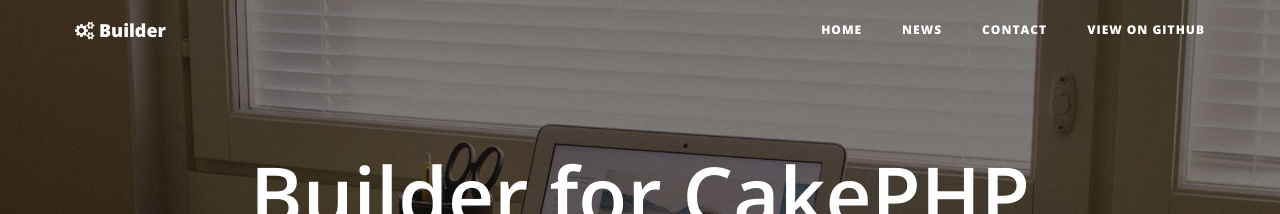
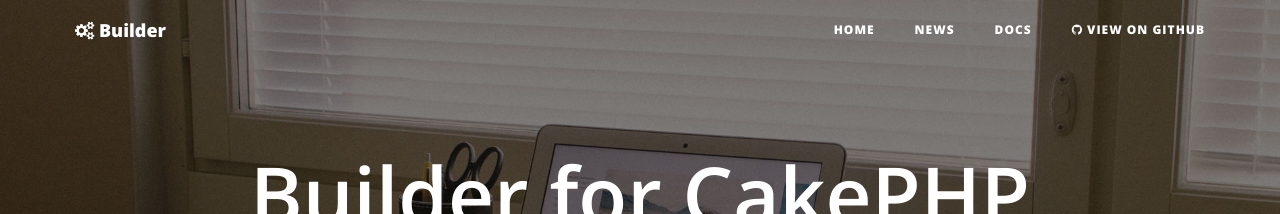
Before and after one commit to aoliverio/builder, a Jekyll site: the page built from index.html, in a window 1280 px wide. Shown: the top 214 px of the page. Built offline with Jekyll 4.4.1, drawn with Linux system fonts in a browser that asks for light colours; nearby versions of some CDN libraries; the list of posts is cut into pages by our own code.

Commit message:
Initial commit

```diff
--- a/_includes/nav.html
+++ b/_includes/nav.html
@@ -16,8 +16,8 @@
             <ul class="nav navbar-nav navbar-right">
                 <li><a href="{{ site.baseurl }}/">Home</a></li>
                 <li><a href="{{ site.baseurl }}/news">News</a></li>
-                <li><a href="{{ site.baseurl }}/contact">Contact</a></li>
-                <li><a href="{{ site.github_code_url }}">View on GitHub</a></li>
+                <li><a href="{{ site.baseurl }}/docs">Docs</a></li>
+                <li><a href="{{ site.github_code_url }}"><i class="fa fa-github"></i> View on GitHub</a></li>
             </ul>
         </div>
         <!-- /.navbar-collapse -->
```
